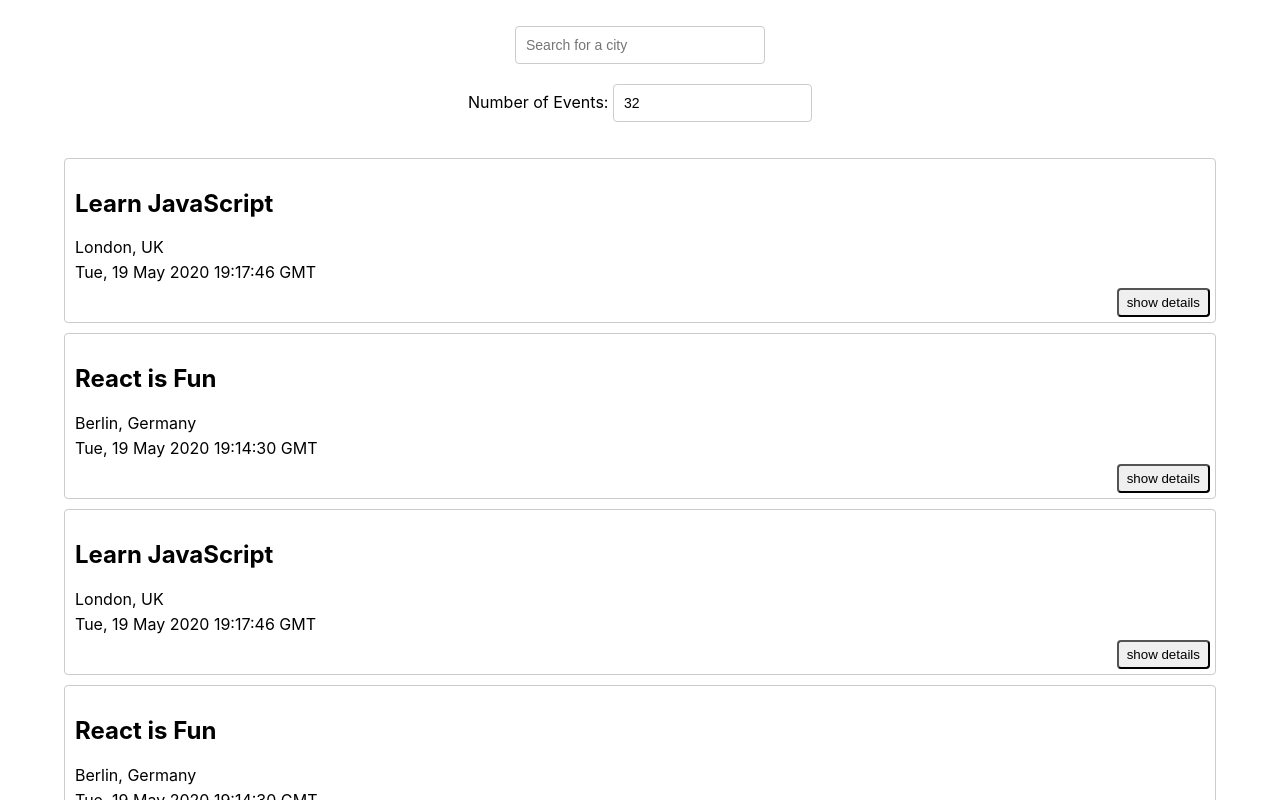
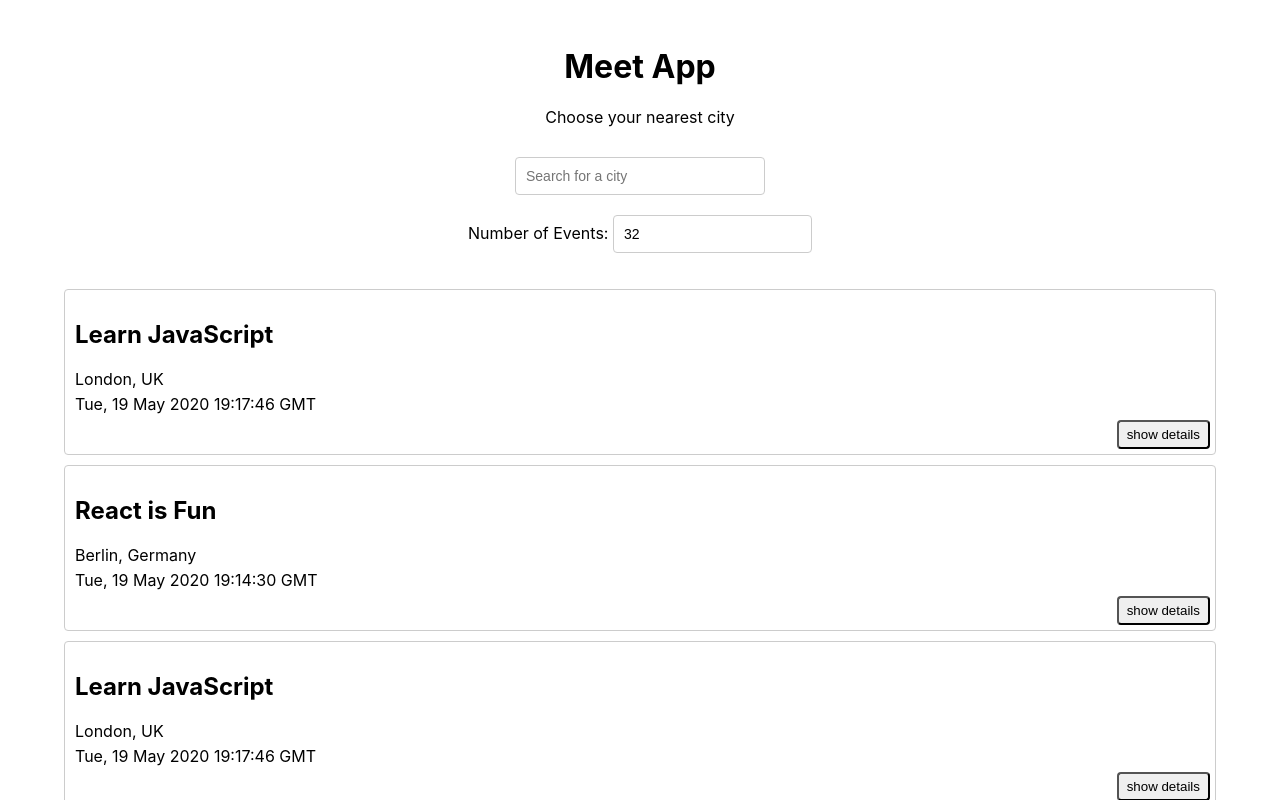
Before and after one commit to hamzaTCF/meet, a React (Create React App) app: page / in a window 1280 px wide. Shown: the top 800 px of the page. Built offline with nearby package versions, Linux system fonts and the light colour scheme; what atatus-spa would draw is missing.

Commit message:
slight modifications

```diff
--- a/src/App.css
+++ b/src/App.css
@@ -39,6 +39,10 @@ input[type="number"] {
   flex-direction: column;
   margin: auto;
   position: relative;
+}
+
+#city-search label {
+  margin-bottom: 30px;
 }
 
 .suggestions {
@@ -89,6 +93,7 @@ input[type="number"] {
 
 .alerts-container {
   position: fixed;
+  top: 0;
   left: 20px;
   width: 250px;
   z-index: 1000;
--- a/src/App.js
+++ b/src/App.js
@@ -38,6 +38,7 @@ const App = () => {
 
   return (
     <div className="App">
+      <h1>Meet App</h1>
       <div className="alerts-container">
         {infoAlert.length ? <InfoAlert text={infoAlert} /> : null}
         {warningAlert.length ? <WarningAlert text={warningAlert} /> : null}
--- a/src/components/CitySearch.js
+++ b/src/components/CitySearch.js
@@ -40,7 +40,9 @@ const CitySearch = ({ allLocations, setCurrentCity, setInfoAlert }) => {
 
   return (
     <div id="city-search">
+      <label htmlFor="city-input">Choose your nearest city</label>
       <input
+        id="city-input"
         type="text"
         className="city"
         placeholder="Search for a city"
```
